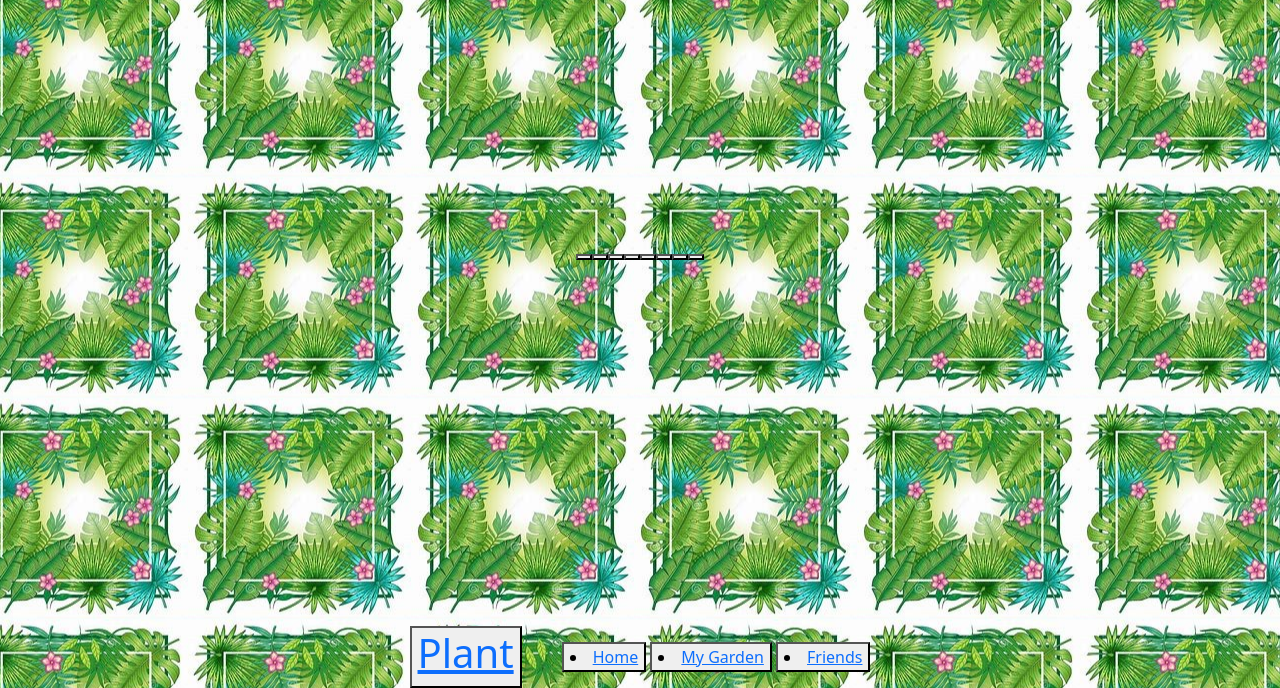
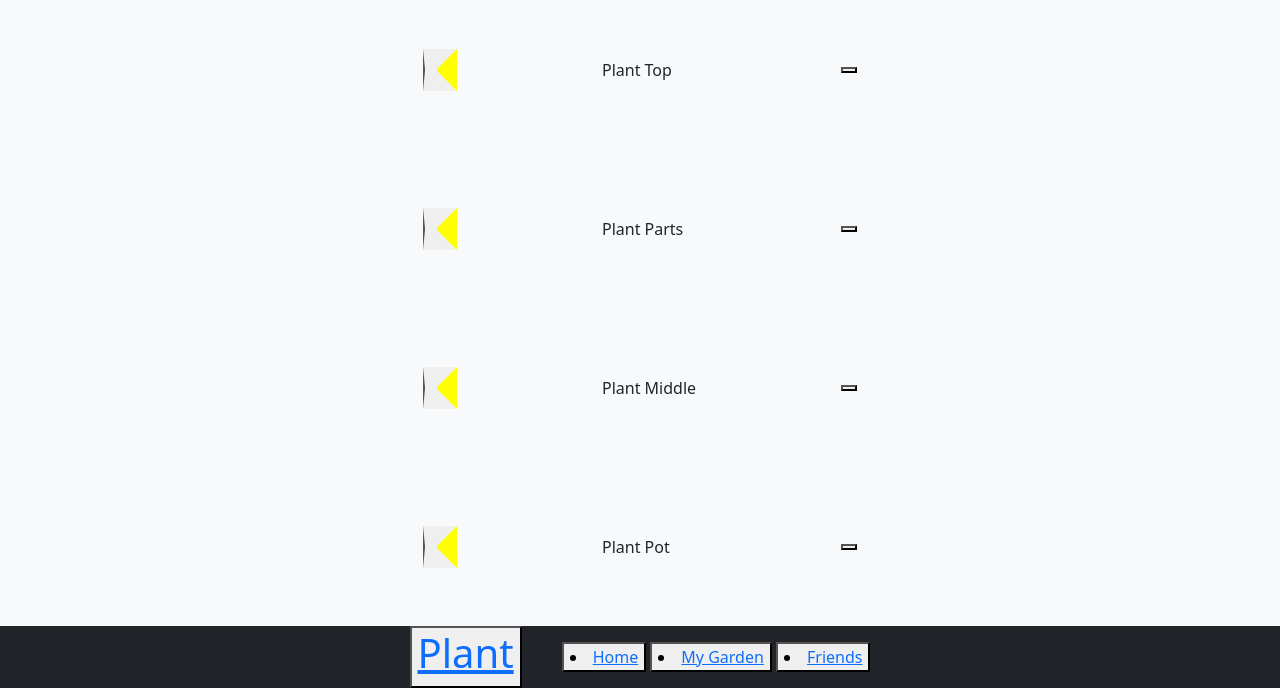
Before and after one commit to MemoryofLight/startup, a plain HTML site: page build.html in a window 1280 px wide. Shown: the part 112-800 px from the top of the page. Drawn offline with nearby package versions, Linux system fonts and the light colour scheme.

Commit message:
basic structure of build page done

```diff
--- /dev/null
+++ b/build.css
@@ -0,0 +1,87 @@
+.build{
+    display: flex;
+    flex-direction: column;
+    height: 100vh;
+    width: 100vw;
+}
+
+header{ /*change color*/
+    background-image: linear-gradient(rgb(40, 161, 54), rgb(117, 246, 132));
+    text-align: center;
+    color: white;
+}
+
+main{
+    flex: 1;
+    display: flex;
+    flex-direction: column;
+    align-items: center;
+}
+
+.plant-selection{
+    display: flex;
+    flex: 1;
+}
+
+.left-buttons{
+    display: flex;
+    flex-direction: column;
+    justify-content: space-around;
+    height: 100%;
+}
+
+.right-buttons{
+    display: flex;
+    flex-direction: column;
+    justify-content: space-around;
+    height: 100%;
+}
+
+.left{
+    width: 0;
+    height: 0;
+    border-top: 20px solid transparent;
+    border-bottom: 20px solid transparent;
+    border-right: 20px solid yellow;
+}
+
+.right{
+}
+
+.build-mid{
+    display: flex;
+    flex-direction: column;
+    align-items: center;
+    height: 100%;
+    width: 30vw;
+}
+
+.plant-parts{
+    flex: 1;
+    display: flex;
+    flex-direction: column;
+    justify-content: space-around;
+}
+
+
+
+
+
+label{
+    margin: 10px;
+}
+
+input {
+    border-radius: 10px;
+    padding: 10px;
+}
+
+input::placeholder{
+    text-align: center;
+}
+
+footer{
+    display: flex;
+    justify-content: center;
+    align-items: center;
+}
--- a/build.html
+++ b/build.html
@@ -6,7 +6,7 @@
         <title>Plantarium</title>
         <!--put a link to an image here-->
 
-        <link rel="stylesheet" href="main.css" />
+        <link rel="stylesheet" href="build.css" />
 
         <!-- Include bootstrap CSS framework -->
         <link
@@ -17,16 +17,34 @@
         />
     </head>
 
-    <body>
-        <main>
-            <button id="ptleft" class="planttop"></button>
-            <button id="ptright" class="planttop"></button>
-            <button id="ppleft" class="plantparts"></button>
-            <button id="ppright" class="plantparts"></button>
-            <button id="pmleft" class="plantmid"></button> <!--These buttons are for choosing the plants-->
-            <button id="pmright" class="plantmid"></button>
-            <button id="potleft" class="pot"></button>
-            <button id="potright" class="pot"></button>
+    <body class="build bg-dark">
+        <header class="container-fluid">
+            <h1>Plantarium</h1>
+        </header>
+        <main class="container-fluid bg-light">
+            <h2 id="plant-parts-header">Make Your Plant</h2>
+            <section class=plant-selection>
+                <div class="left-buttons">
+                    <button id="ptleft" class="left"></button>
+                    <button id="ppleft" class="left"></button>
+                    <button id="pmleft" class="left"></button> <!--These buttons are for choosing the plants-->
+                    <button id="potleft" class="left"></button>
+                </div>
+                <section class="build-mid">
+                    <section class="plant-parts">
+                        <div class="plant-top">Plant Top</div>
+                        <div class="plant-accesories">Plant Parts</div>
+                        <div class="plant-middle">Plant Middle</div>
+                        <div class="plant-pot">Plant Pot</div>
+                    </section>
+                </section>
+                <div class="right-buttons">
+                    <button id="ptright" class="right"></button>
+                    <button id="ppright" class="right"></button>
+                    <button id="pmright" class="right"></button>
+                    <button id="potright" class="right"></button>
+                </div>
+            </section>
         </main>
 
         <footer>
--- a/main.css
+++ b/main.css
@@ -1,4 +1,4 @@
-body{
+.home{
     display: flex;
     flex-direction: column;
     background-image: url(homebackground.jpg);
@@ -85,3 +85,4 @@ footer{
 }
 
 /*add media queries*/
+/*Now we add the build CSS*/
```
Also changed, not shown: index.html (+1 -1 lines), README.md.
